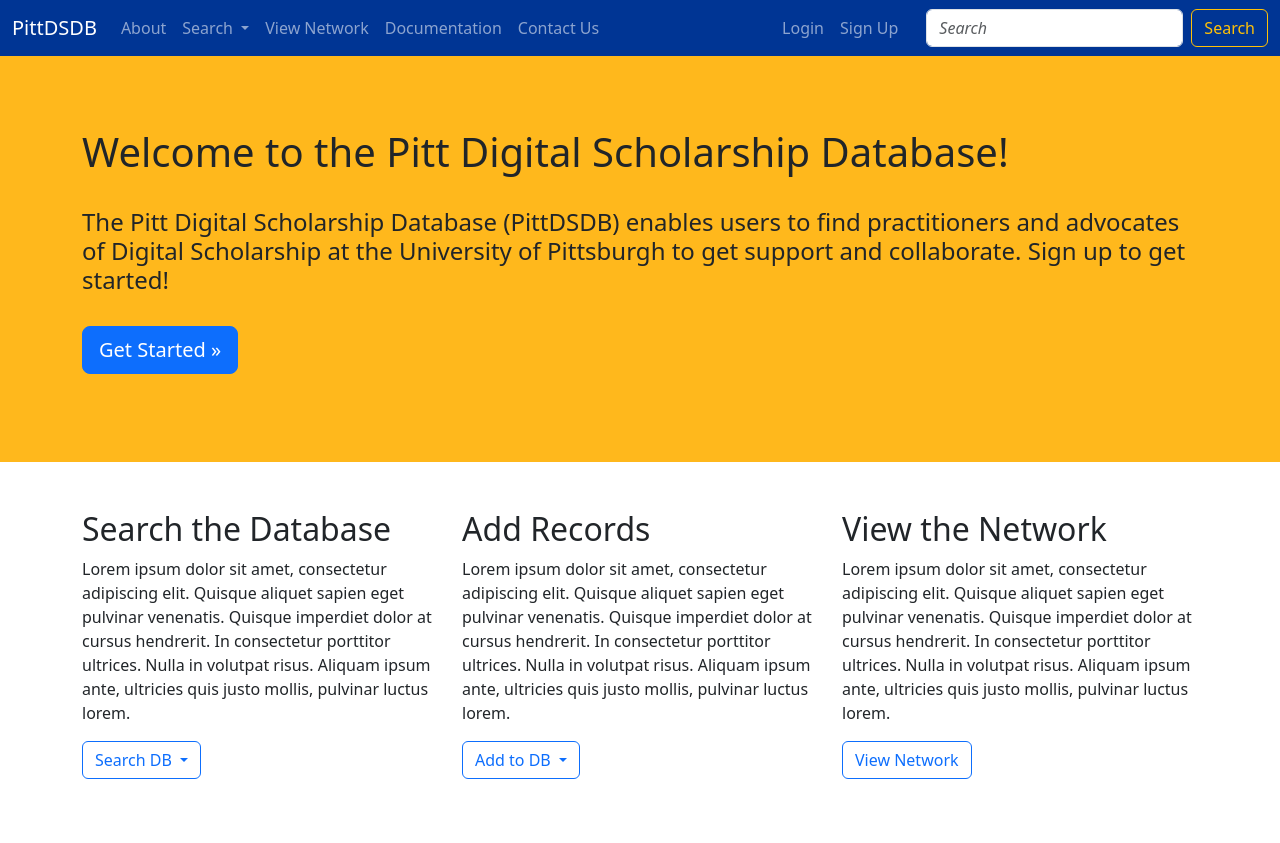
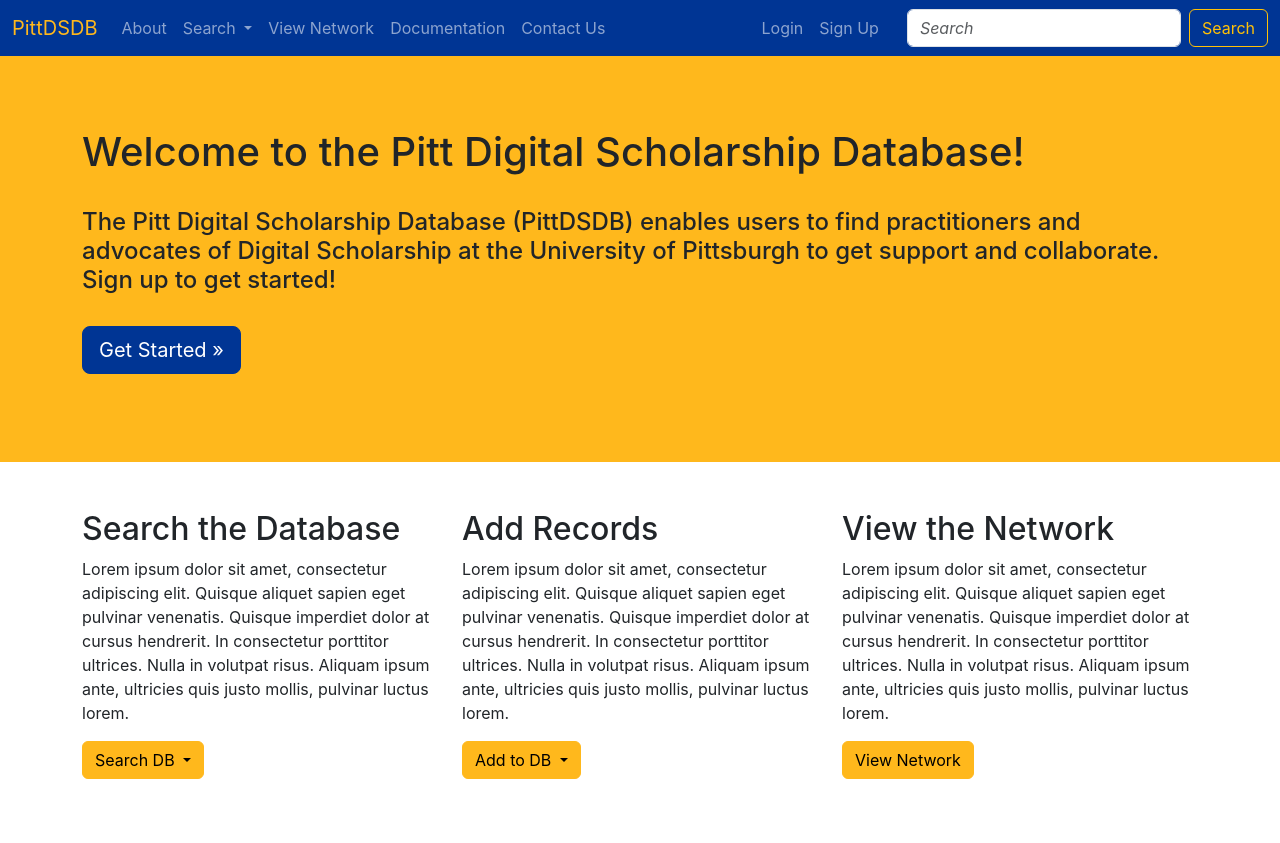
Before and after one commit to tyt3/Pitt-Digital-Scholarship-DB, a Flask app: page / in a window 1280 px wide. Run offline with Flask 3, Linux system fonts and the light colour scheme.

Commit message:
Update CSS + Add tips to secondary add forms

```diff
--- a/pittdsdb/static/main.css
+++ b/pittdsdb/static/main.css
@@ -12,34 +12,143 @@ code {
         monospace;
 }
 
-.App {
-    text-align: center;
-}
-
-.App-logo {
-    height: 40vmin;
-    pointer-events: none;
-}
-
-.App-header {
-    background-color: #282c34;
-    min-height: 100vh;
-    display: flex;
-    flex-direction: column;
-    align-items: center;
-    justify-content: center;
-    font-size: calc(10px + 2vmin);
-    color: white;
-}
-
-.App-link {
-    color: #61dafb;
-}
-
-.heart {
-    color: #ff0000;
-}
+p.contact {
+    display: block;
+    margin-top: .5em;
+    margin-bottom: .5em;
+    margin-left: 0;
+    margin-right: 0;
+    line-height: 1.25em;
+    }
+    ::-webkit-input-placeholder {
+    font-style: italic;
+    }
+    :-moz-placeholder {
+    font-style: italic;
+    }
+    ::-moz-placeholder {
+    font-style: italic;
+    }
+    :-ms-input-placeholder {
+    font-style: italic;
+    }
 
 .small {
     font-size: 0.75rem;
 }
+
+/* Pitt Branding Palettes */
+
+/* Backgrounds */
+
+.bg-pitt-royal {
+    background-color: #003594;
+  }
+
+  .bg-pitt-gold {
+    background-color: #FFB81C;
+  }
+
+  .bg-pitt-dark-blue {
+    background-color: #141B4D;
+  }
+
+  .bg-pitt-medium-blue {
+    background-color: #00205B;
+  }
+
+  .bg-pitt-dark-gold {
+    background-color: #B58500;
+  }
+
+  .bg-pitt-charcoal {
+    background-color: #75787B;
+  }
+
+  .bg-pitt-gray {
+    background-color: #97999B;
+  }
+
+  .bg-pitt-light-gray {
+    background-color: #C8C9C7;
+  }
+
+  .bg-light-gray {
+    background-color: #F4F4F4;
+  }
+
+  /* Borders */
+
+  .border-pitt-royal {
+    border-color: #003594;
+  }
+
+  .border-pitt-gold {
+    border-color: #FFB81C;
+  }
+
+  .border-pitt-dark-blue {
+    border-color: #141B4D;
+  }
+
+  .border-pitt-medium-blue {
+    border-color: #00205B;
+  }
+
+  .border-pitt-dark-gold {
+    border-color: #B58500;
+  }
+
+  .border-pitt-charcoal {
+    border-color: #75787B;
+  }
+
+  .border-pitt-gray {
+    border-color: #97999B;
+  }
+
+  .border-pitt-light-gray {
+    border-color: #C8C9C7;
+  }
+
+  .border-light-gray {
+    border-color: #F4F4F4;
+  }
+
+  /* Text */
+
+  .text-pitt-royal {
+    color: #003594;
+  }
+
+  .text-pitt-gold {
+    color: #FFB81C;
+  }
+
+  .text-pitt-dark-blue {
+    color: #141B4D;
+  }
+
+  .text-pitt-medium-blue {
+    color: #00205B;
+  }
+
+  .text-pitt-dark-gold {
+    color: #B58500;
+  }
+
+  .text-pitt-charcoal {
+    color: #75787B;
+  }
+
+  .text-pitt-gray {
+    color: #97999B;
+  }
+
+  .text-pitt-light-gray {
+    color: #C8C9C7;
+  }
+
+  .text-light-gray {
+    color: #F4F4F4;
+  }
--- a/pittdsdb/templates/add-area.html
+++ b/pittdsdb/templates/add-area.html
@@ -52,7 +52,10 @@
           pattern="[^.\/\\]*$"
           title="Name cannot include slashes or periods.">
         {% if not area %}
-        <small>If this field is filled, the dropdown selection above will be ignored.</small>
+        <small>If this field is filled, the dropdown selection above will be ignored.</small><br/>
+        <small><strong>Tips:</strong> Make sure to add a single, discrete area
+            that may emcompass several methods and tools. Check existing areas
+            for examples and to avoid redundancy.</small>
         {% endif %}
     </div>
 </div>
--- a/pittdsdb/templates/add-method.html
+++ b/pittdsdb/templates/add-method.html
@@ -54,7 +54,9 @@
       value="{{ request.form['new_method'] }}"
       pattern="[^.\/\\]*$"
       title="Name cannot include slashes or periods.">
-      <small>If this field is filled, the dropdown selection above will be ignored.</small>
+      <small>If this field is filled, the dropdown selection above will be ignored.</small><br/>
+      <small><strong>Tips:</strong> Make sure to add a single, discrete method.
+        Check existing methods for examples and to avoid redundancy.</small>
     </div>
     <br/>
   </div>
--- a/pittdsdb/templates/add-tool.html
+++ b/pittdsdb/templates/add-tool.html
@@ -59,7 +59,9 @@
       value="{{ request.form['new_tool'] }}"
       pattern="[^.\/\\]*$"
       title="Name cannot include slashes or periods.">
-      <small>If this field is filled, the dropdown selection above will be ignored.</small>
+      <small>If this field is filled, the dropdown selection above will be ignored.</small><br/>
+      <small><strong>Tips:</strong> Make sure to add a single, discrete tool.
+        Check existing tools for examples and to avoid redundancy.</small>
     </div>
     <br/>
     <div class="form-group">
--- a/pittdsdb/templates/base.html
+++ b/pittdsdb/templates/base.html
@@ -4,42 +4,15 @@
     <meta charset="utf-8">
     <meta name="viewport" content="width=device-width, initial-scale=1">
     <title>{% block title %}{{title}}  | Pitt Digital Scholarship Database{% endblock %}</title>
+    <link rel="stylesheet" href="{{ url_for('static', filename='main.css') }}">
     <link href="https://cdn.jsdelivr.net/npm/bootstrap@5.3.0-alpha3/dist/css/bootstrap.min.css" rel="stylesheet" integrity="sha384-KK94CHFLLe+nY2dmCWGMq91rCGa5gtU4mk92HdvYe+M/SXH301p5ILy+dN9+nJOZ" crossorigin="anonymous">
-    <style>
-      p.contact {
-      display: block;
-      margin-top: .5em;
-      margin-bottom: .5em;
-      margin-left: 0;
-      margin-right: 0;
-      line-height: 1.25em;
-      }
-      ::-webkit-input-placeholder {
-      font-style: italic;
-      }
-      :-moz-placeholder {
-      font-style: italic;
-      }
-      ::-moz-placeholder {
-      font-style: italic;
-      }
-      :-ms-input-placeholder {
-      font-style: italic;
-      }
-      .pitt-royal {
-      background-color: #003594;
-      }
-      .pitt-gold {
-      background-color: #FFB81C;
-      }
-    </style>
     {% block head %}
     {% endblock %}
   </head>
   <body {% block body_tag %}{% endblock %}>
-  <nav class="navbar navbar-expand-xl sticky-top navbar-dark pitt-royal">
+  <nav class="navbar navbar-expand-xl sticky-top navbar-dark bg-pitt-royal">
     <div class="container-fluid">
-      <a class="navbar-brand" href="{{ url_for('views_bp.index') }}">PittDSDB</a>
+      <a class="navbar-brand text-pitt-gold" href="{{ url_for('views_bp.index') }}">PittDSDB</a>
       <button class="navbar-toggler"
         type="button"
         data-bs-toggle="collapse"
--- a/pittdsdb/templates/index.html
+++ b/pittdsdb/templates/index.html
@@ -1,11 +1,12 @@
 {% extends 'base.html' %}
-{% block head%}
+{% block head %}
+<link rel="stylesheet" href="{{ url_for('static', filename='main.css') }}">
 <!-- Custom styles for jumbotron -->
 <link href="css/jumbotron.css" rel="stylesheet">
 {% endblock %}
 {% block jumbotron %}
 
-<div class="p-5 pitt-gold">
+<div class="p-5 bg-pitt-gold">
     <div class="container py-4">
         <h1>Welcome to the Pitt Digital Scholarship Database!</h1>
         <br/>
@@ -14,7 +15,7 @@
             at the University of Pittsburgh to get support and collaborate. Sign up to get started!
         </h4>
             <br/>
-        <p><a class="btn btn-primary btn-lg" href="sign-up" role="button">Get Started &raquo;</a></p>
+        <p><a class="btn btn-primary btn-lg bg-pitt-royal border-pitt-royal" href="sign-up" role="button">Get Started &raquo;</a></p>
     </div>
 </div>
 {% endblock%}
@@ -26,7 +27,7 @@
       <p>Lorem ipsum dolor sit amet, consectetur adipiscing elit. Quisque aliquet sapien eget pulvinar venenatis. Quisque imperdiet dolor at cursus hendrerit. In consectetur porttitor ultrices. Nulla in volutpat risus. Aliquam ipsum ante, ultricies quis justo mollis, pulvinar luctus lorem.</p>
       <!-- <p><a class="btn btn-outline-primary dropdown-toggle" href="#" role="button">Search DB  &raquo;</a></p> -->
       <div class="dropdown">
-        <button class="btn btn-outline-primary dropdown-toggle" type="button" data-bs-toggle="dropdown" aria-expanded="false">
+        <button class="btn btn-warning bg-pitt-gold border-pitt-gold dropdown-toggle" type="button" data-bs-toggle="dropdown" aria-expanded="false">
           Search DB
         </button>
         <ul class="dropdown-menu">
@@ -39,7 +40,7 @@
       <h2>Add Records</h2>
       <p>Lorem ipsum dolor sit amet, consectetur adipiscing elit. Quisque aliquet sapien eget pulvinar venenatis. Quisque imperdiet dolor at cursus hendrerit. In consectetur porttitor ultrices. Nulla in volutpat risus. Aliquam ipsum ante, ultricies quis justo mollis, pulvinar luctus lorem.</p>
       <!-- <p><a class="btn btn-outline-primary" href="#" role="button">Add Records &raquo;</a></p> -->
-      <button class="btn btn-outline-primary dropdown-toggle" type="button" data-bs-toggle="dropdown" aria-expanded="false">
+      <button class="btn btn-warning bg-pitt-gold border-pitt-gold dropdown-toggle" type="button" data-bs-toggle="dropdown" aria-expanded="false">
         Add to DB
       </button>
       <ul class="dropdown-menu">
@@ -51,7 +52,7 @@
     <div class="col-md-4">
       <h2>View the Network</h2>
       <p>Lorem ipsum dolor sit amet, consectetur adipiscing elit. Quisque aliquet sapien eget pulvinar venenatis. Quisque imperdiet dolor at cursus hendrerit. In consectetur porttitor ultrices. Nulla in volutpat risus. Aliquam ipsum ante, ultricies quis justo mollis, pulvinar luctus lorem.</p>
-      <p><a class="btn btn-outline-primary" href="{{ url_for('views_bp.view_network') }}" role="button">View Network</a></p>
+      <p><a class="btn btn-warning bg-pitt-gold border-pitt-gold" href="{{ url_for('views_bp.view_network') }}" role="button">View Network</a></p>
     </div>
   </div>
 
```
